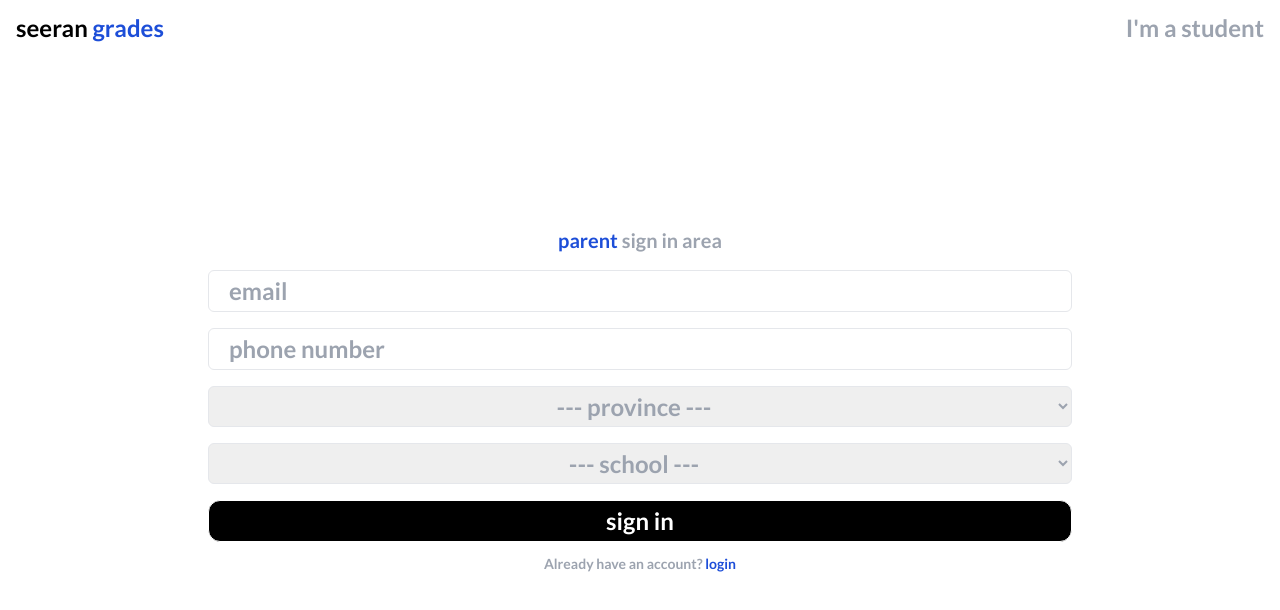
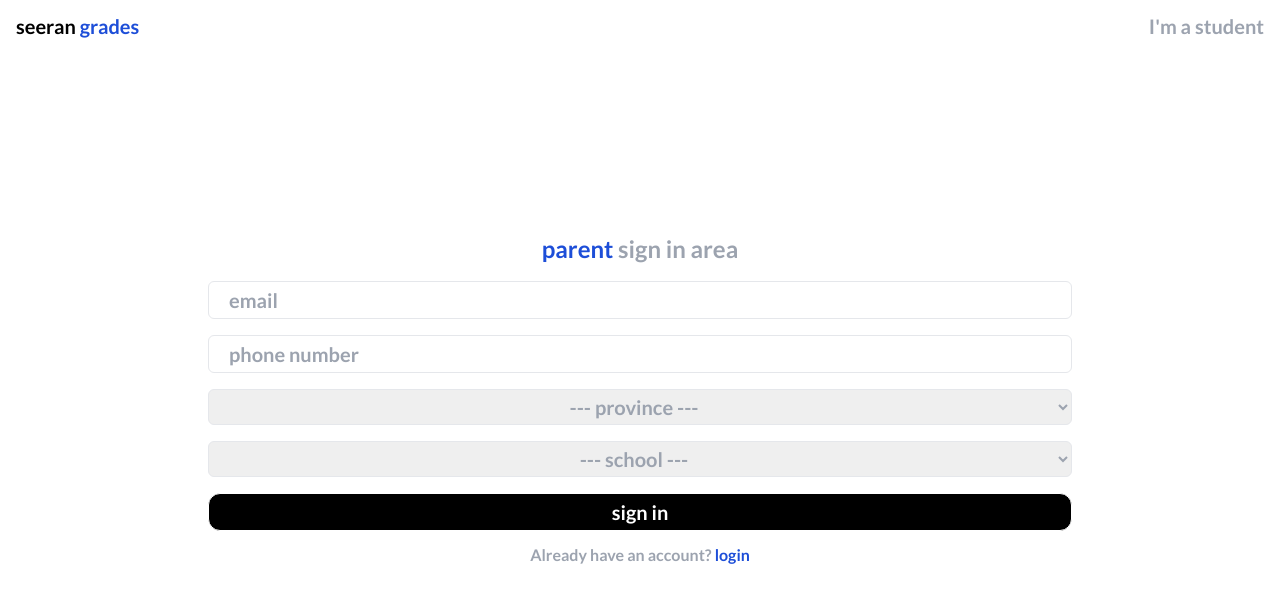
Before and after one commit to Tsholo-K/seeran-grades, a Next.js app: page /parentsignin in a window 1280 px wide. Shown: the top 610 px of the page. Built offline with nearby package versions, Linux system fonts and the light colour scheme.

Commit message:
dashboard update

```diff
--- a/src/app/(authentication)/login/page.js
+++ b/src/app/(authentication)/login/page.js
@@ -6,20 +6,20 @@ const LoginPage = () => {
     <>
       {/* navigation bar */}
       <div className="fixed flex justify-center w-full pt-3 bg-white">
-        <div className="flex w-full px-4 mx-auto max-w-7xl">
+        <div className="flex w-full px-4 mx-auto max-w-[1700px]">
           <div className="w-full">
             <Link href={"/"} className="md:block hidden">seeran <span className="text-blue-700">grades</span></Link>
             <Link href={'/'} className="md:hidden"><Image src={'/favicon.svg'} alt="hero image" width={0} height={0} className="h-[35px] w-[35px]"/></Link>
           </div>
           <div className="w-full text-end">
-            <Link href={'/parentsignin'} className="text-gray-400 hover:text-blue-700">sign in</Link>
+            <Link href={'/parentsignin'} className="text-gray-400 hover:text-blue-700 transition-all duration-500 ease-in-out">sign in</Link>
           </div>
         </div>
       </div>
       {/* form */}
       <div className="min-h-screen w-full grid grid-cols-1 place-content-center px-4 max-w-4xl mx-auto">
         <div className="mx-auto w-full rounded-md">
-          <p className=" text-blue-700 w-full text-center">login</p>
+          <p className=" text-blue-700 text-2xl w-full text-center">welcome back</p>
           <div className="my-4">
             <input type="text" placeholder="email" className="border rounded-md px-5 py-1 w-full"/>
           </div>
--- a/src/app/(authentication)/multifactorauthentication/page.js
+++ b/src/app/(authentication)/multifactorauthentication/page.js
@@ -1,12 +1,23 @@
+'use client'
+
 import Image from "next/image";
 import Link from "next/link";
+import { useRouter } from "next/navigation";
 
 const MultiFactorAuthentication = () => {
+
+  const router = useRouter()
+
+    const authenticate = (event) => {
+        event.preventDefault()
+        router.push('/parentdashboard',)
+    }
+
   return (
     <>
       {/* navigation bar */}
       <div className="fixed flex justify-center w-full pt-3 bg-white">
-        <div className="flex w-full px-4 mx-auto max-w-7xl">
+        <div className="flex w-full px-4 mx-auto max-w-[1700px]">
           <div className="w-full">
             <p >seeran</p>
           </div>
@@ -18,6 +29,7 @@ const MultiFactorAuthentication = () => {
       <div className="min-h-screen w-full grid grid-cols-1 place-content-center px-4 max-w-4xl mx-auto">
         <p className="w-full text-center">we sent a one time passcode to your corresponding number/email</p>
         <Image src={'/multifactorauthentication.svg'} alt="hero image" width={0} height={0} className="h-fit w-fit mx-auto"/>
+        <form onSubmit={authenticate}>
           <div className="mx-auto w-full">
             <div className="my-4">
               <input type="text" placeholder="OTP" className="border rounded-md px-5 py-1 w-full"/>
@@ -35,6 +47,7 @@ const MultiFactorAuthentication = () => {
             </div>
             <button className="w-full border border-white rounded-xl bg-black active:bg-blue-700 text-white hover:bg-blue-700 lg:hover:scale-[1.01] transition-all duration-500 py-1">authenticate</button>
           </div>
+        </form>
       </div>
     </>
   )
--- a/src/app/(authentication)/parentsignin/page.js
+++ b/src/app/(authentication)/parentsignin/page.js
@@ -1,25 +1,36 @@
+'use client'
+
 import Link from "next/link";
 import Image from "next/image";
+import { useRouter } from "next/navigation";
 
 const ParentSignin = () => {
+
+    const router = useRouter()
+
+    const authenticate = (event) => {
+        event.preventDefault()
+        router.push('/multifactorauthentication',)
+    }
+
   return (
     <>
         {/* navigation bar */}
         <div className="fixed flex justify-center w-full pt-3 bg-white">
-            <div className="flex w-full px-4 mx-auto max-w-7xl">
+            <div className="flex w-full px-4 mx-auto max-w-[1700px]">
                 <div className="w-full">
                     <Link href={"/"} className="md:block hidden">seeran <span className="text-blue-700">grades</span></Link>
                     <Link href={'/'} className="md:hidden"><Image src={'/favicon.svg'} alt="hero image" width={0} height={0} className="h-[35px] w-[35px]"/></Link>
                 </div>
                 <div className="w-full text-end">
-                    <Link href={'/studentsignin'} className="text-gray-400 hover:text-blue-700">I&apos;m a <span className=" text-blue-700 transition-all duration-300 ease-in-out"></span>student</Link>
+                    <Link href={'/studentsignin'} className="text-gray-400 hover:text-blue-700 transition-all duration-500 ease-in-out">I&apos;m a <span className=" text-blue-700 transition-all duration-300 ease-in-out"></span>student</Link>
                 </div>
             </div>
         </div>
         {/* form */}
         <div className="min-h-screen w-full grid grid-cols-1 place-content-center px-4 max-w-4xl mx-auto">
-            <p className="w-full text-center text-gray-400 text-xl"><span className=" text-blue-700">parent</span> sign in area</p>
-            <form className="mx-auto w-full rounded-md">
+            <p className="w-full text-center text-gray-400 text-2xl"><span className=" text-blue-700">parent</span> sign in area</p>
+            <form className="mx-auto w-full rounded-md" onSubmit={authenticate}>
                 <div className="my-4">
                     <input type="text" placeholder="email" className="border rounded-md px-5 py-1 w-full"/>
                 </div>
@@ -48,7 +59,7 @@ const ParentSignin = () => {
                     </select>
                 </div>
                 <button type="submit" className="w-full border border-white rounded-xl bg-black active:bg-blue-700 text-white hover:bg-blue-700 lg:hover:scale-[1.01] transition-all duration-500 py-1">sign in</button>
-                <p className="text-sm w-full text-center pt-3 text-gray-400">Already have an account? <Link href={'/login'} className=" text-blue-700 ">login</Link></p>
+                <p className="text-base w-full text-center pt-3 text-gray-400">Already have an account? <Link href={'/login'} className=" text-blue-700 ">login</Link></p>
             </form>
         </div>
     </>
--- a/src/app/(authentication)/studentsignin/page.js
+++ b/src/app/(authentication)/studentsignin/page.js
@@ -1,24 +1,36 @@
+'use client'
+
 import Image from "next/image";
 import Link from "next/link";
+import { useRouter } from "next/navigation";
 
 const SigninPage = () => {
+
+  const router = useRouter()
+
+  const authenticate = (event) => {
+      event.preventDefault()
+      router.push('/multifactorauthentication',)
+  }
+
   return (
     <>
       {/* navigation bar */}
       <div className="fixed flex justify-center w-full pt-3 bg-white">
-        <div className="flex w-full px-4 mx-auto max-w-7xl">
+        <div className="flex w-full px-4 mx-auto max-w-[1700px]">
           <div className="w-full">
             <Link href={"/"} className="md:block hidden">seeran <span className="text-blue-700">grades</span></Link>
             <Link href={'/'} className="md:hidden"><Image src={'/favicon.svg'} alt="hero image" width={0} height={0} className="h-[35px] w-[35px]"/></Link>
           </div>
           <div className="w-full text-end">
-            <Link href={'/parentsignin'} className="text-gray-400 hover:text-blue-700">I&apos;m a parent</Link>
+            <Link href={'/parentsignin'} className="text-gray-400 hover:text-blue-700 transition-all duration-500 ease-in-out">I&apos;m a parent</Link>
           </div>
         </div>
       </div>
       {/* form */}
       <div className="min-h-screen w-full grid grid-cols-1 place-content-center px-4 max-w-4xl mx-auto">
-        <p className="w-full text-center text-xl"><span className=" text-blue-700">student </span>sign in area</p>
+        <p className="w-full text-gray-400 text-center text-2xl"><span className=" text-blue-700">student </span>sign in area</p>
+        <form onSubmit={authenticate}>
           <div className="mx-auto w-full rounded-md">
             <div className="my-4">
               <input type="text" placeholder="email" className="border rounded-md px-5 py-1 w-full"/>
@@ -51,8 +63,9 @@ const SigninPage = () => {
               </select>
             </div>
             <button type="submit" className="w-full border border-white rounded-xl bg-black active:bg-blue-700 text-white hover:bg-blue-700 lg:hover:scale-[1.01] transition-all duration-500 py-1">sign in</button>
-          <p className="text-sm w-full text-center pt-3 text-gray-400">Already have an account? <Link href={'/login'} className=" text-blue-700 ">login</Link></p>
+            <p className="text-base w-full text-center pt-3 text-gray-400">Already have an account? <Link href={'/login'} className=" text-blue-700 ">login</Link></p>
           </div>
+        </form>
       </div>
     </>
   )
--- /dev/null
+++ b/src/app/(dashboard)/parentdashboard/page.js
@@ -0,0 +1,8 @@
+
+const ParentDashboard = () => {
+    return (
+      <div className="w-full text-center">dashboard under update...</div>
+    )
+  }
+
+  export default ParentDashboard;
--- /dev/null
+++ b/src/app/(dashboard)/studentdashboard/page.js
@@ -0,0 +1,8 @@
+
+const StudentDashboard = () => {
+  return (
+    <div>student dashboard</div>
+  )
+}
+
+export default StudentDashboard;
--- a/src/app/layout.js
+++ b/src/app/layout.js
@@ -15,7 +15,7 @@ export const metadata = {
 export default function RootLayout({ children }) {
   return (
     <html lang="en">
-      <body className={`${lato.className} font-semibold text-lg lg:text-2xl antialiased`}>{children}</body>
+      <body className={`${lato.className} font-semibold text-base sm:text-xl antialiased`}>{children}</body>
     </html>
   );
 }
```
Lines whose indentation alone changed are shown as unchanged.
